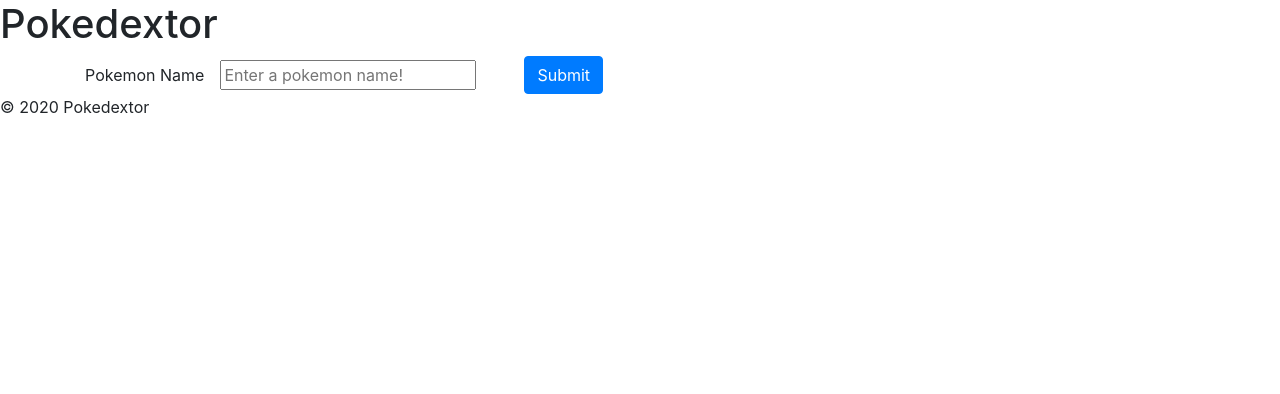
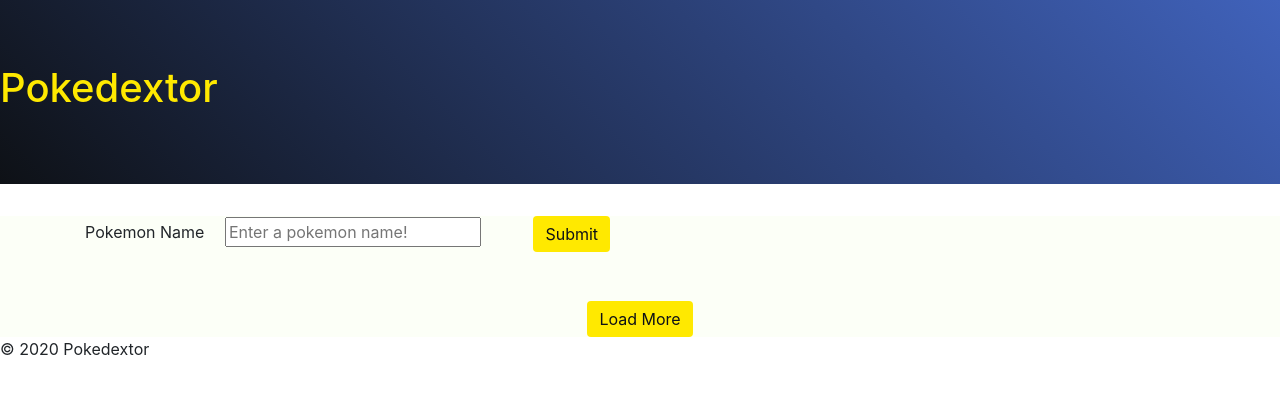
Before and after one commit to transformerjnm/Pokemon, a plain HTML site: page index.html in a window 1280 px wide. Drawn offline with nearby package versions, Linux system fonts and the light colour scheme; no server answers.

Commit message:
added styles and load more button

```diff
--- a/PokeAPI.js
+++ b/PokeAPI.js
@@ -137,6 +137,12 @@ let getData = ( offset, pokemon ) => {
 
     });
 
+    let loadMorePokemonBtn = document.getElementById('loadMoreBtn');
+
+    loadMorePokemonBtn.addEventListener( 'click', (e) => {
+        getData(20);
+    } );
+
 
 
 
--- a/css/styles.css
+++ b/css/styles.css
@@ -0,0 +1,40 @@
+:root{
+    --bg-color1: #FCFFF7;
+    --accent-color: #FFE900;
+    --font-color1: #0E1116;
+    --font-color2: #4062BB;
+}
+
+h1{
+    color: var(--accent-color);
+}
+
+main{
+    background-color: var(--bg-color1);
+}
+
+p{
+    color: var(--font-color1);
+    font-weight: bold;
+}
+
+.jumbotron{
+    background-image: linear-gradient(45deg, var(--font-color1), var(--font-color2));
+}
+
+.submitBtn, #loadMoreBtn{
+    color: var(--font-color1);
+    background-color: var(--accent-color);
+    border: none;
+    transition: background-color 1s ease-in-out;
+}
+
+.submitBtn:hover, #loadMoreBtn:hover{
+    transform: scale(1.1);
+    background-color: var(--font-color2);
+}
+
+.submitBtn:focus, #loadMoreBtn:focus{
+    transform: scale(1.1);
+    background-color: var(--font-color2);
+}
--- a/index.html
+++ b/index.html
@@ -17,7 +17,7 @@
 
 <body>
 
-    <header>
+    <header class="jumbotron jumbotron-fluid">
 
         <h1> Pokedextor </h1>
 
@@ -25,20 +25,20 @@
 
     <main>
 
-        <div class="container">
+        <div class="container ">
 
-            <form action="#" class ="form-inline ">
+            <form action="#" class ="">
 
-                <label for="pokemonName" class="form-label ">Pokemon Name</label>
+                <label for="pokemonName" class="form-label">Pokemon Name</label>
                 <input class = "ml-3" type="text" id="pokemonName" name="pokemonName" placeholder="Enter a pokemon name!">
 
-                <button id="submit" type="button" class="btn btn-primary ml-5">Submit</button>
+                <button id="submit" type="button" class="btn btn-primary ml-5 submitBtn">Submit</button>
 
             </form>
 
         </div>
 
-        <div id="pokemonDisplay" class="container" >
+        <div id="pokemonDisplay" class="container text-center mt-5" >
 
             <div class="row" >
 
@@ -49,6 +49,9 @@
 
             </div>
 
+        </div>
+        <div class="container text-center">
+            <button type="button" id="loadMoreBtn" class="btn btn-primary">Load More</button>
         </div>
 
     </main>
```
